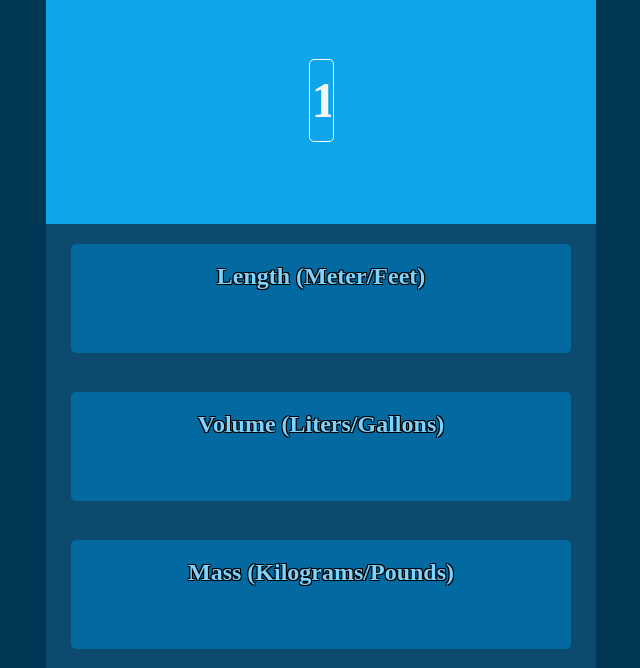
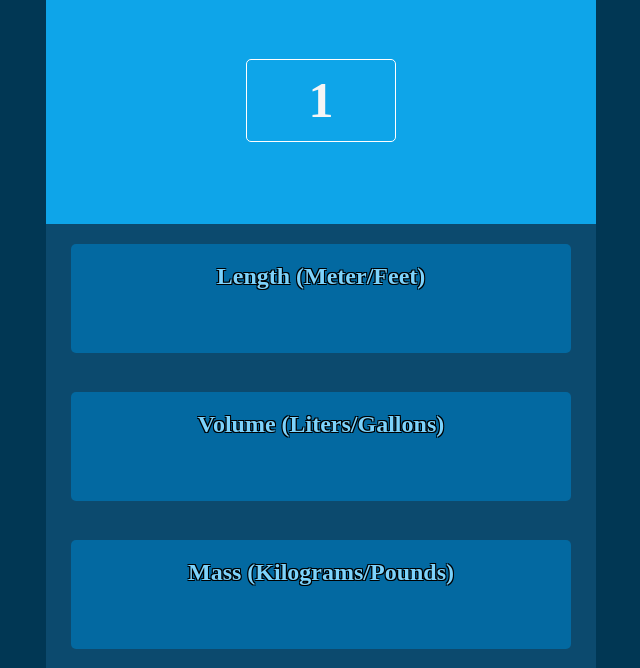
Before and after one commit to masterx1220/Unit-Converter, a plain HTML site: page index.html in a window 1280 px wide. Shown: the part 211-879 px from the top of the page, without its empty margins (319-959 px from the left). Drawn offline with nearby package versions, Linux system fonts and the light colour scheme.

Commit message:
Update index.css

```diff
--- a/index.css
+++ b/index.css
@@ -32,6 +32,7 @@ body {
     color: whitesmoke;
     font-size: 50px;
     font-weight: bold;
+    min-width: 150px
 /*     padding: 15px; */
 }
 
```
